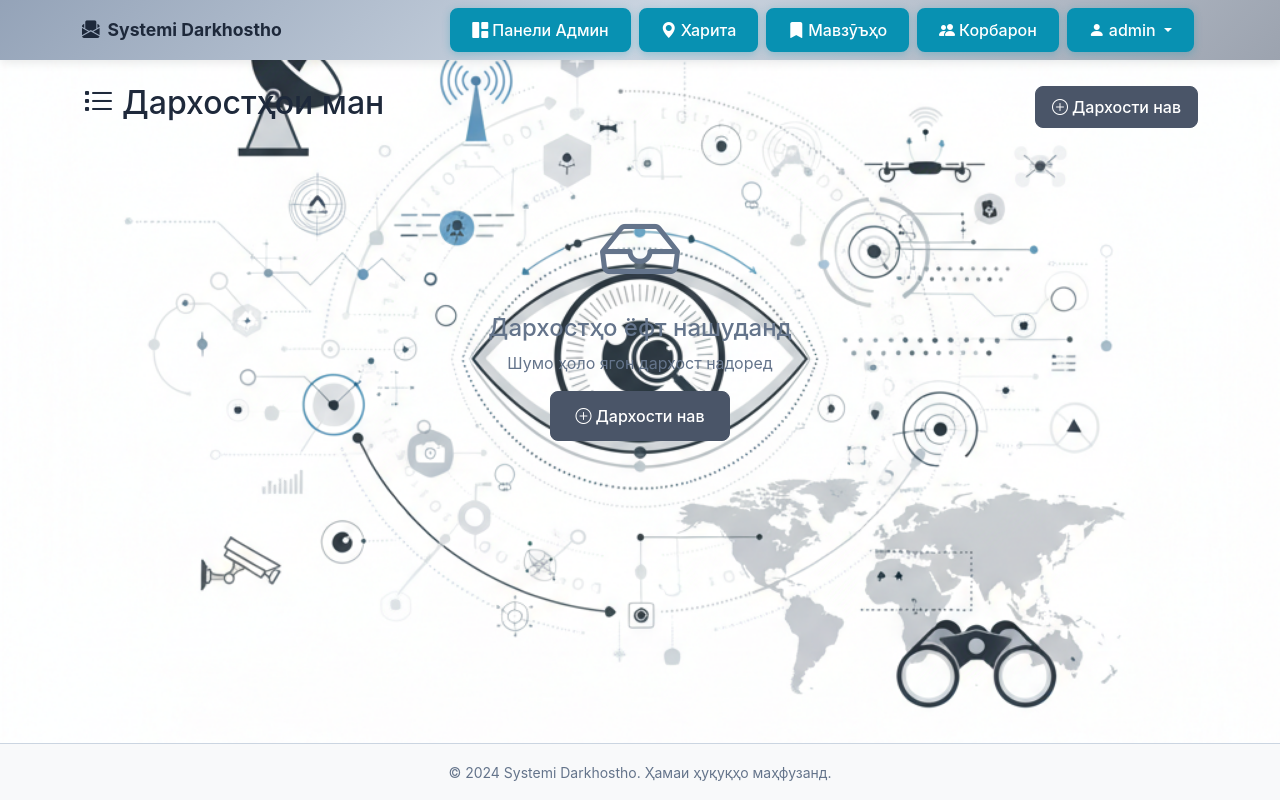
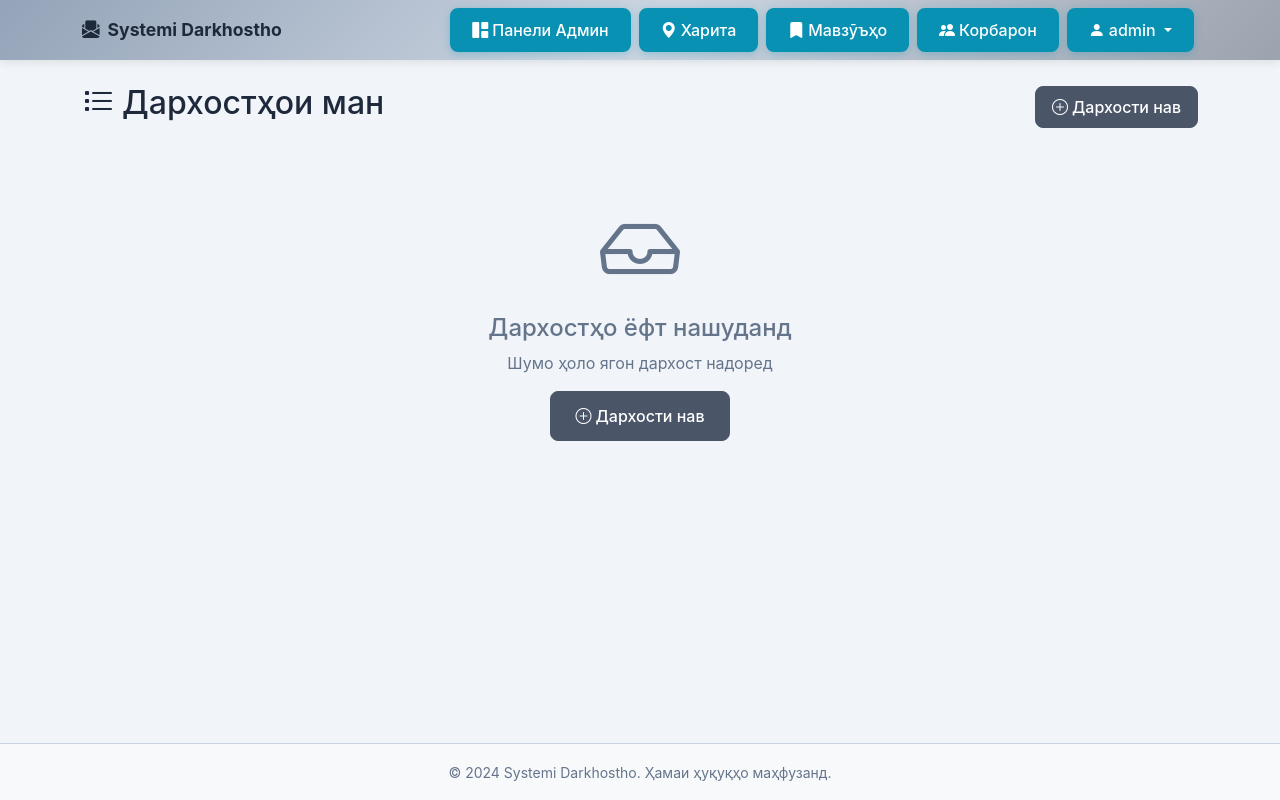
Before and after one commit to greyversarex/Nazorat, a Flask app: page /user/dashboard in a window 1280 px wide. Run offline with Flask 3, Linux system fonts and the light colour scheme; a user stored in the database is signed in.

Commit message:
Update background to a solid light gray color
Revert background image to solid color #f1f5f9 in static/css/style.css.

Replit-Commit-Author: Agent
Replit-Commit-Session-Id: 02fb7232-2725-48d8-a038-be08a749462b
Replit-Commit-Checkpoint-Type: full_checkpoint
Replit-Commit-Event-Id: b1f2e672-44a4-4c7c-9864-917a653328cc
Replit-Commit-Screenshot-Url: https://storage.googleapis.com/screenshot-production-us-central1/31a486db-a867-45d7-a753-bc572c5c01e4/02fb7232-2725-48d8-a038-be08a749462b/uCFzT0x

```diff
--- a/static/css/style.css
+++ b/static/css/style.css
@@ -20,12 +20,7 @@ body {
     flex-direction: column;
     min-height: 100vh;
     font-family: -apple-system, BlinkMacSystemFont, 'Segoe UI', Roboto, 'Helvetica Neue', Arial, sans-serif;
-    background-color: var(--bg-light);
-    background-image: url('/static/images/background.png');
-    background-repeat: no-repeat;
-    background-position: center center;
-    background-size: cover;
-    background-attachment: fixed;
+    background-color: #f1f5f9;
     color: var(--text-dark);
 }
 
```
